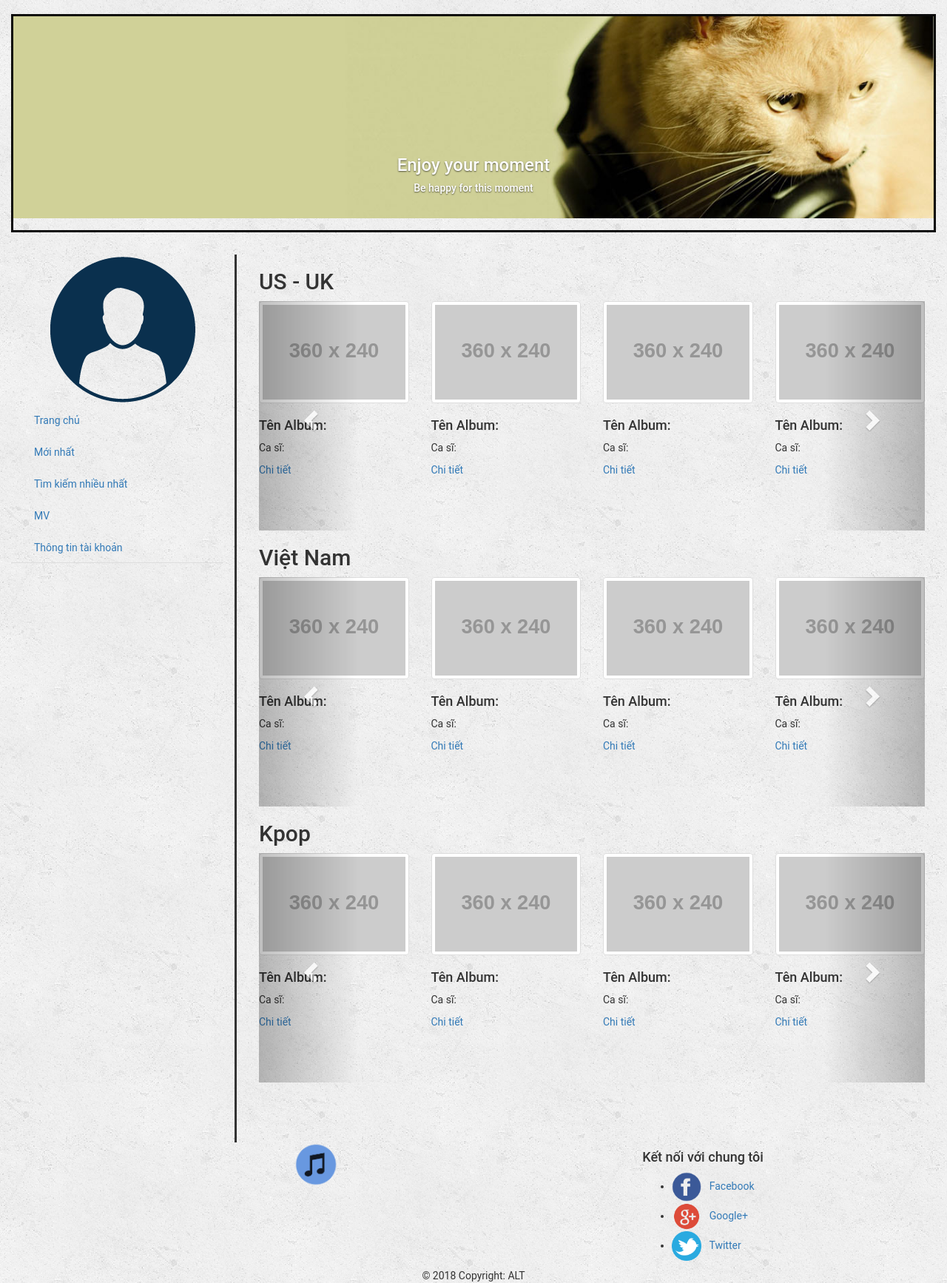
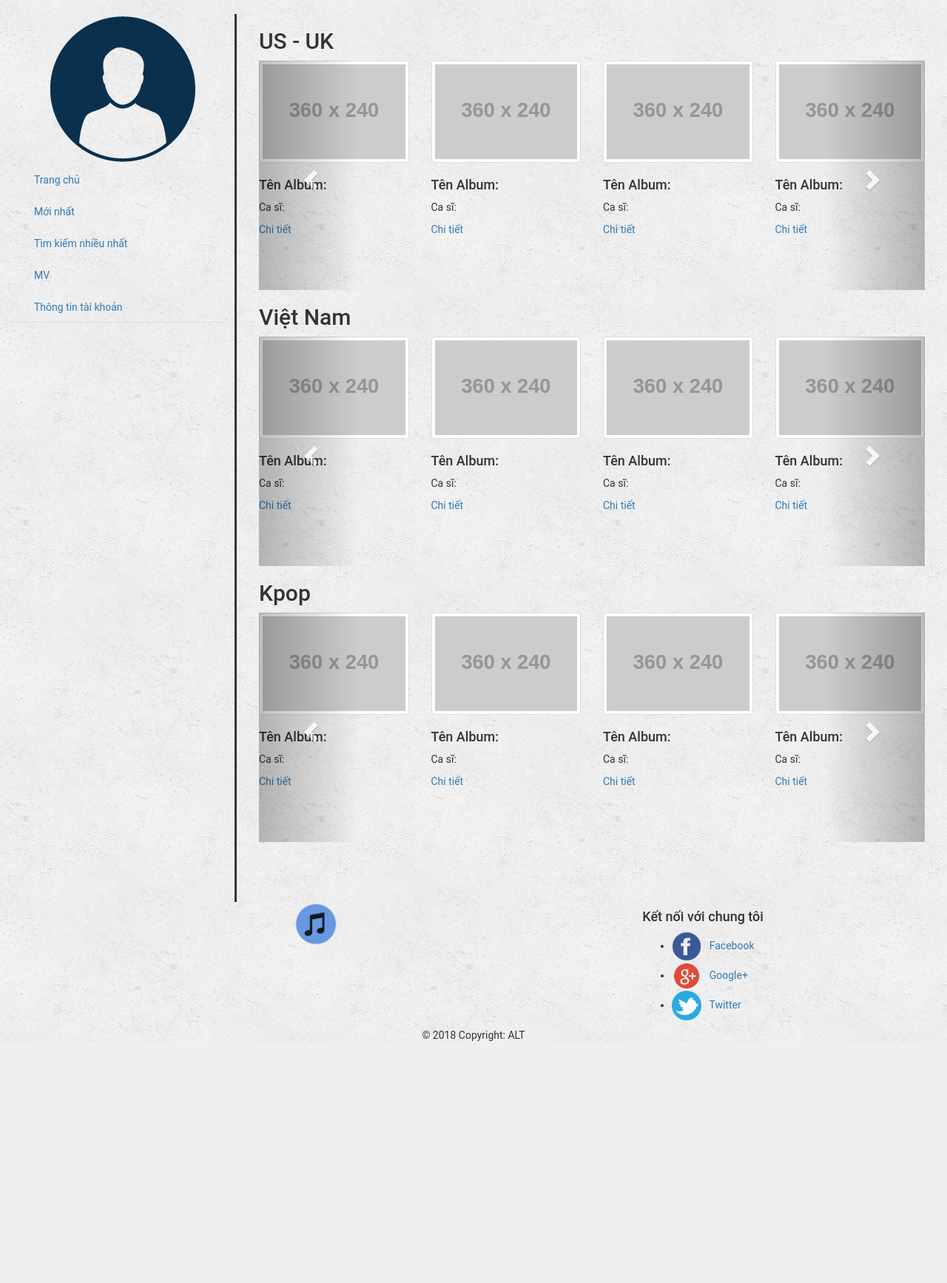
Before and after one commit to AnduinBrian/MuxicProject, a Django app: template muxic/templates/muxic/user.html in a window 1280 px wide. Shown: the part 51-1785 px from the top of the page at 74% size. After the commit the page ends 1460 px from the top, so only its background shows below. Run offline with Django 3.2, Linux system fonts and the light colour scheme; the template is opened without the code that fills it, so the values that code supplies are empty; grey boxes labelled with a size stand in for pictures from a placeholder-image service; some libraries are stand-ins or nearby versions.

Commit message:
Initial user's profile - Not complete

```diff
--- a/muxic/templates/muxic/user.html
+++ b/muxic/templates/muxic/user.html
@@ -5,48 +5,49 @@
 {% block body %}
 
 <!-- phan anh dong -->
-<div class="container-fluid">
-    <div class="carousel slide" id="myCarousel" data-ride="carousel">
-        <ol class="carousel-indicators" style="display: none">
-            <li data-target="#myCarousel" data-slide-to="0" class="active"></li>
-            <li data-target="#myCarousel" data-slide-to="1"></li>
-            <li data-target="#myCarousel" data-slide-to="2"></li>
-        </ol>
-        <div class="carousel-inner">
-            <div class="item active">
-                <img src="{% static 'muxic/images/slide1.jpg' %}" alt="item 1">
-                <div class="carousel-caption">
-                    <h3> Enjoy your moment</h3>
-                    <h5>Be happy for this moment</h5>
-                </div>
-            </div>
-            <div class="item ">
-                <img src="{% static 'muxic/images/slide2.jpg' %}" alt="item 2">
-                <div class="carousel-caption">
-                    <h3> Live your life</h3>
-                    <h5>Live your life in your own way</h5>
-                </div>
-            </div>
-            <div class="item ">
-                <img src="{% static 'muxic/images/slide3.jpg' %}" alt="item 3">
-                <div class="carousel-caption">
-                    <h3> No music</h3>
-                    <h4>We riot</h4>
-                </div>
-            </div>
-            <!--
-            <a class="left carousel-control" href="#myCarousel" data-slide="prev" id="btnLeft">
-                <span class="glyphicon glyphicon-chevron-left"></span>
-                <span class="sr-only">Previous</span>
-            </a>
-            <a class="right carousel-control" href="#myCarousel" data-slide="next" id="btnRight">
-                <span class="glyphicon glyphicon-chevron-right"></span>
-                <span class="sr-only">Previous</span>
-            </a>
-        -->
-        </div>
-    </div>
-</div>
+{#<div class="container-fluid">#}
+{#    <div class="carousel slide" id="myCarousel" data-ride="carousel">#}
+{#        <ol class="carousel-indicators" style="display: none">#}
+{#            <li data-target="#myCarousel" data-slide-to="0" class="active"></li>#}
+{#            <li data-target="#myCarousel" data-slide-to="1"></li>#}
+{#            <li data-target="#myCarousel" data-slide-to="2"></li>#}
+{#        </ol>#}
+{#        <div class="carousel-inner">#}
+{#            <div class="item active">#}
+{#                <img src="{% static 'muxic/images/slide1.jpg' %}" alt="item 1">#}
+{#                <div class="carousel-caption">#}
+{#                    <h3> Enjoy your moment</h3>#}
+{#                    <h5>Be happy for this moment</h5>#}
+{#                </div>#}
+{#            </div>#}
+{#            <div class="item ">#}
+{#                <img src="{% static 'muxic/images/slide2.jpg' %}" alt="item 2">#}
+{#                <div class="carousel-caption">#}
+{#                    <h3> Live your life</h3>#}
+{#                    <h5>Live your life in your own way</h5>#}
+{#                </div>#}
+{#            </div>#}
+{#            <div class="item ">#}
+{#                <img src="{% static 'muxic/images/slide3.jpg' %}" alt="item 3">#}
+{#                <div class="carousel-caption">#}
+{#                    <h3> No music</h3>#}
+{#                    <h4>We riot</h4>#}
+{#                </div>#}
+{#            </div>#}
+{#            <!--#}
+{#            <a class="left carousel-control" href="#myCarousel" data-slide="prev" id="btnLeft">#}
+{#                <span class="glyphicon glyphicon-chevron-left"></span>#}
+{#                <span class="sr-only">Previous</span>#}
+{#            </a>#}
+{#            <a class="right carousel-control" href="#myCarousel" data-slide="next" id="btnRight">#}
+{#                <span class="glyphicon glyphicon-chevron-right"></span>#}
+{#                <span class="sr-only">Previous</span>#}
+{#            </a>#}
+{#        -->#}
+{#        </div>#}
+{#    </div>#}
+{#</div>#}
+
 <!-- ảnh trên web login -->
 <div class="container-fluid">
     <div class="row">
```
Also changed, not shown: muxic/models.py (+20 -1 lines), muxic/views.py (+14 -0 lines), db.sqlite3.
